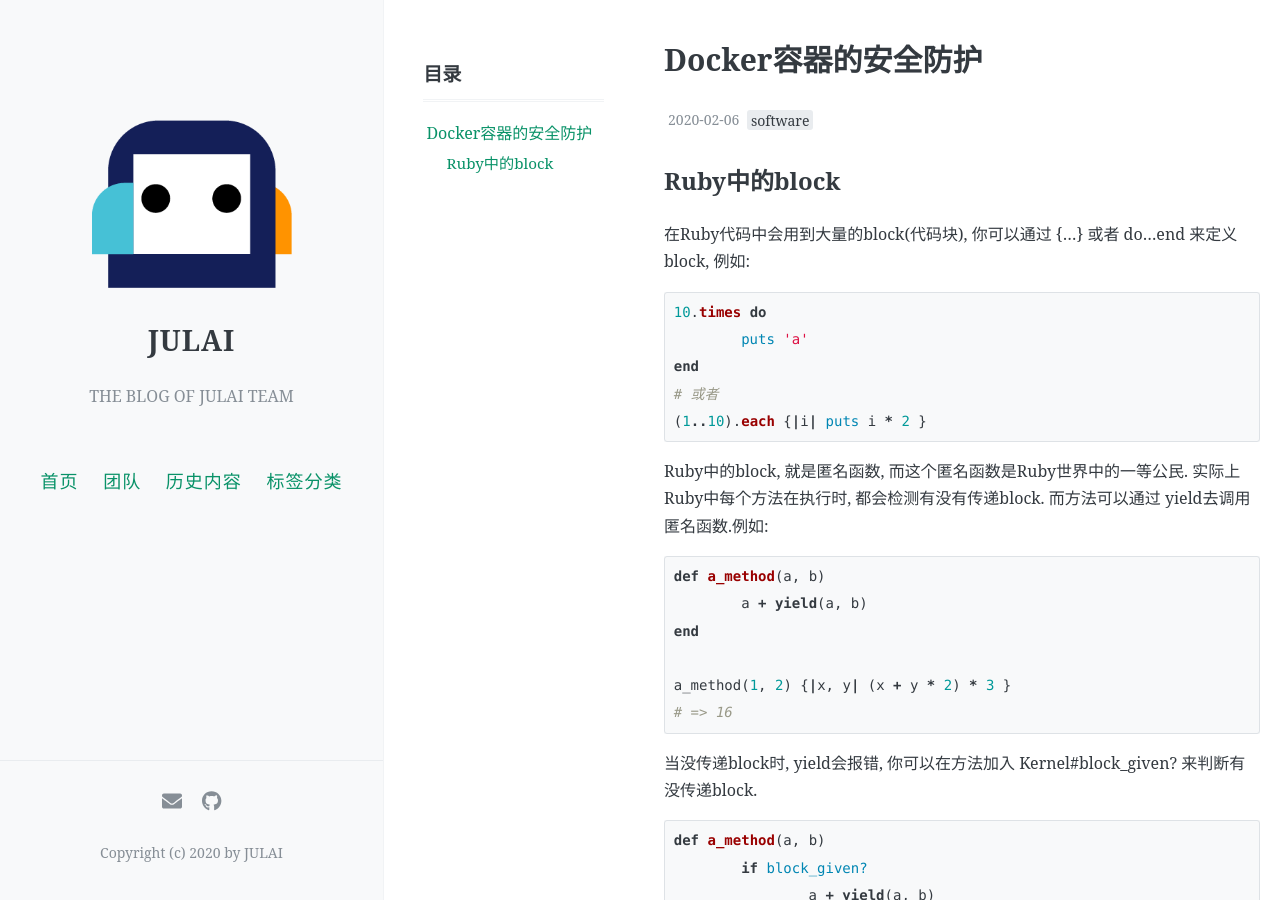
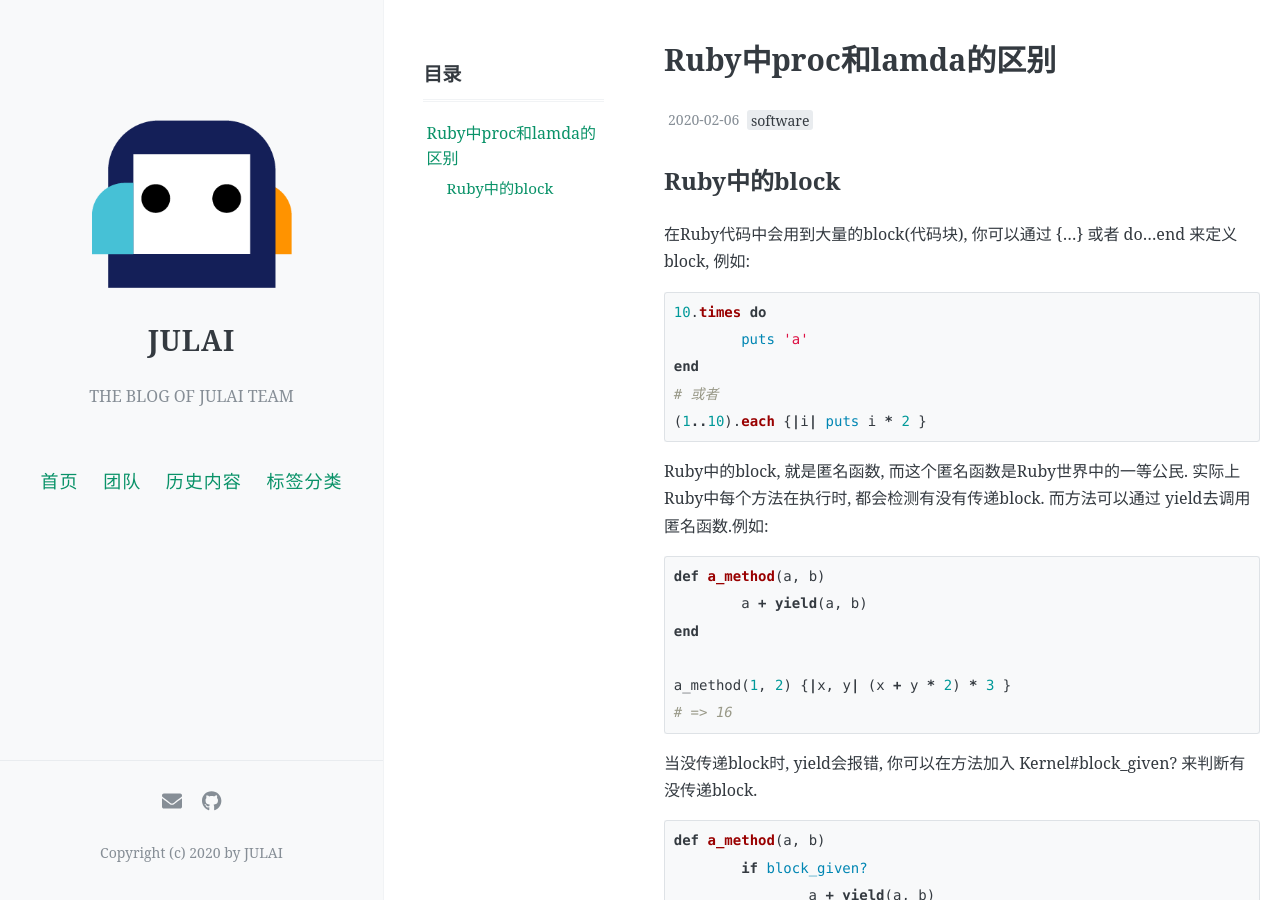
Before and after one commit to butipanax/ddd, a Jekyll site: the page built from _posts/2020-02-06-Ruby中proc和lambda的区别.md, in a window 1280 px wide and 900 px high. Built offline with Jekyll 4.4.1, drawn with Linux system fonts in a browser that asks for light colours; comment, search, counter and statistics services are not loaded.

Commit message:
Update 2020-02-06-Ruby中proc和lambda的区别.md

```diff
--- a/_posts/2020-02-06-Ruby中proc和lambda的区别.md
+++ b/_posts/2020-02-06-Ruby中proc和lambda的区别.md
@@ -1,6 +1,6 @@
 ---
 layout: post
-title: Docker容器的安全防护
+title: Ruby中proc和lamda的区别
 date: 2020-02-06
 Author: Nonki
 tags: [software]
```
